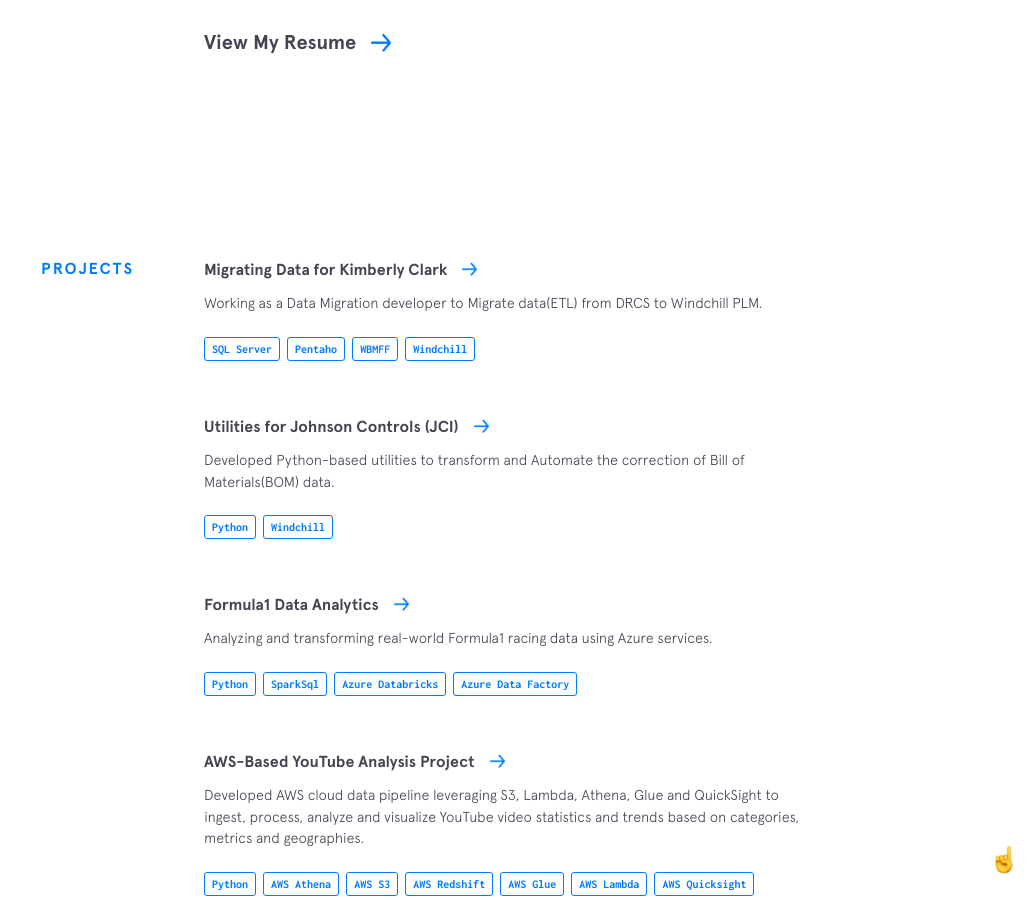
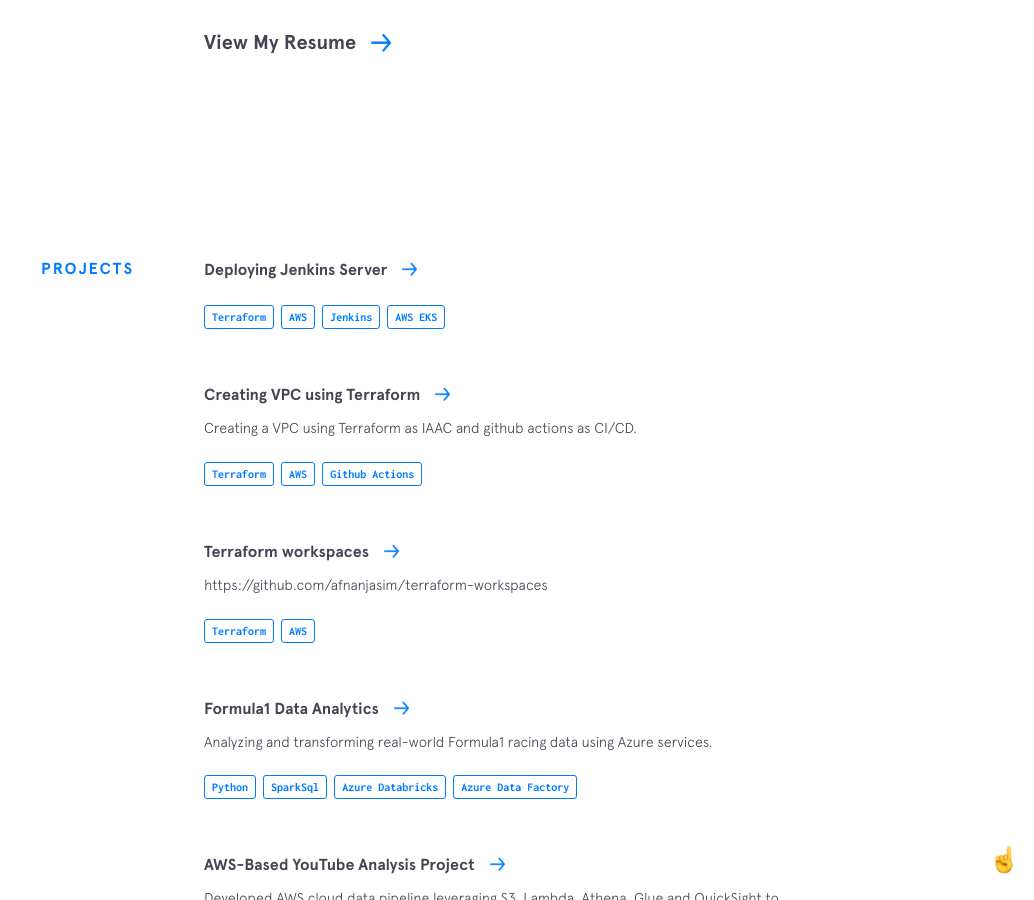
Before and after one commit to afnanjasim/afnanjasim.github.io, a Jekyll site: the page built from index.html, in a window 1280 px wide and 900 px high, scrolled down 1642 px. Shown: the whole window, without its empty margins (246-1280 px from the left). Built offline with Jekyll 4.4.1, drawn with Linux system fonts in a browser that asks for light colours; nearby versions of some CDN libraries.

Commit message:
Update other-projects.yml

```diff
--- a/_data/other-projects.yml
+++ b/_data/other-projects.yml
@@ -1,20 +1,29 @@
-- name: Migrating Data for Kimberly Clark
+- name: Deploying Jenkins Server
+  url: https://github.com/afnanjasim/terraform-jenkins-eks
+  code: https://github.com/afnanjasim/terraform-jenkins-eks
+  description:
+  used:
+    - thing: Terraform
+    - thing: AWS
+    - thing: Jenkins
+    - thing: AWS EKS
+
+- name: Creating VPC using Terraform
+  url: https://github.com/afnanjasim/vpc-terraform-github-actions
+  code: https://github.com/afnanjasim/vpc-terraform-github-actions
+  description: Creating a VPC using Terraform as IAAC and github actions as CI/CD.
+  used:
+    - thing: Terraform
+    - thing: AWS
+    - thing: Github Actions
+
+- name: Terraform workspaces
   url:
   code:
-  description: Working as a Data Migration developer to Migrate data(ETL) from DRCS to Windchill PLM.
+  description: https://github.com/afnanjasim/terraform-workspaces
   used:
-    - thing: SQL Server
-    - thing: Pentaho
-    - thing: WBMFF
-    - thing: Windchill
-
-- name: Utilities for Johnson Controls (JCI)
-  url:
-  code:
-  description: Developed Python-based utilities to transform and Automate the correction of Bill of Materials(BOM) data.
-  used:
-    - thing: Python
-    - thing: Windchill
+    - thing: Terraform
+    - thing: AWS
 
 - name: Formula1 Data Analytics
   url: https://github.com/afnanjasim/Formula1-Racing
```
